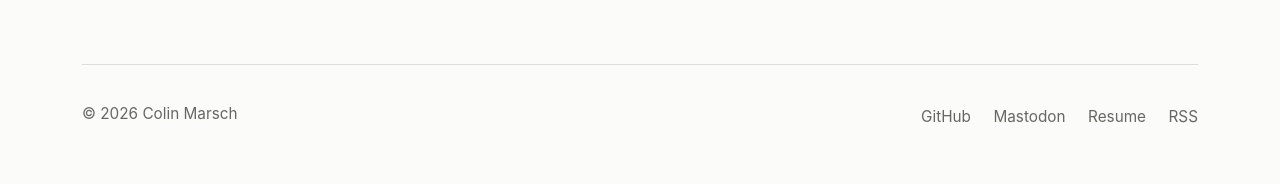
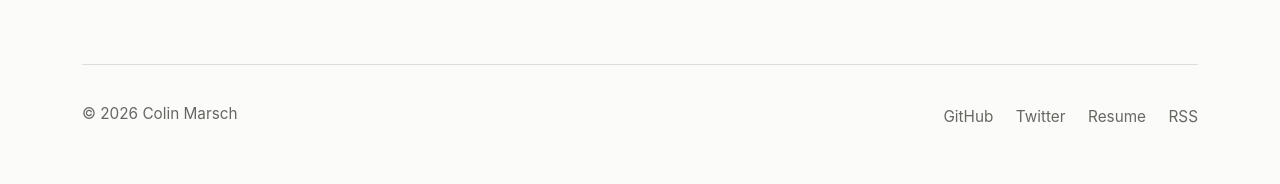
Before and after one commit to colinmarsch/colinmarsch.github.io, a Jekyll site: the page built from index.html, in a window 1280 px wide. Shown: the part 1971-2155 px from the top of the page. Built offline with Jekyll 4.4.1, drawn with Linux system fonts in a browser that asks for light colours; the list of posts is cut into pages by our own code.

Commit message:
Replace Mastodon footer link with Twitter

```diff
--- a/_includes/footer.html
+++ b/_includes/footer.html
@@ -2,7 +2,7 @@
   <p>&copy; {{ site.time | date: '%Y' }} Colin Marsch</p>
   <nav aria-label="Elsewhere">
     <a href="https://github.com/colinmarsch">GitHub</a>
-    <a href="https://androiddev.social/@colinmarsch" rel="me">Mastodon</a>
+    <a href="https://twitter.com/colinmarsch">Twitter</a>
     <a href="{{ site.url }}/resume.pdf">Resume</a>
     <a href="{{ site.url }}/atom.xml">RSS</a>
   </nav>
```
